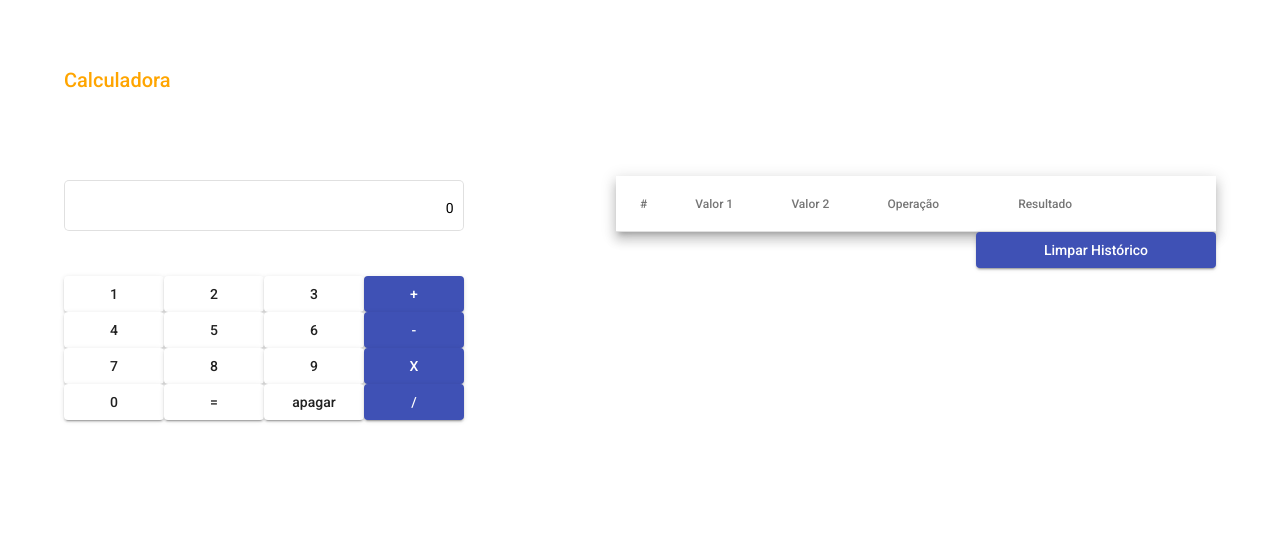
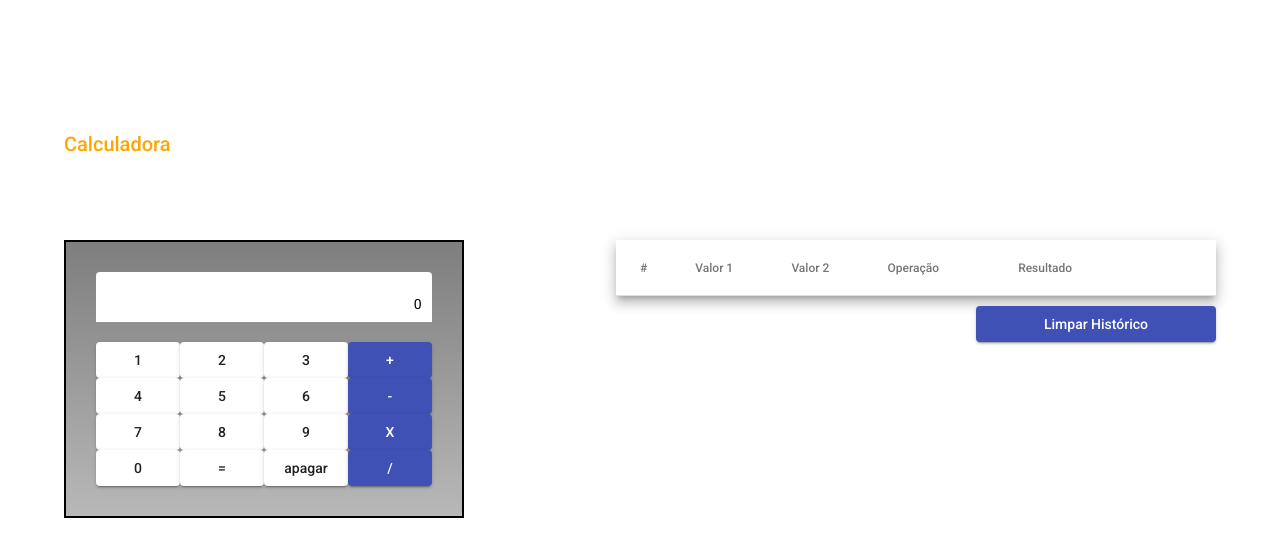
Before and after one commit to thincaa/simple-calculator, an Angular app: page / in a window 1280 px wide. Shown: the top 556 px of the page. Built offline with nearby package versions, Linux system fonts and the light colour scheme.

Commit message:
correções

```diff
--- a/src/app/calculator/calculator.component.css
+++ b/src/app/calculator/calculator.component.css
@@ -15,3 +15,13 @@ table {
 h2 {
     color: orange;
 }
+:host::ng-deep .mat-form-field-appearance-fill .mat-form-field-flex{
+  background-color: white;
+}
+
+.calculator{
+  background: linear-gradient(180deg, #7e7e7e 0%, #b8b8b8 100%);
+  padding: 30px;
+  /* background-color: rgb(169, 182, 182); */
+  border: solid black 2px;
+}
--- a/src/app/calculator/calculator.component.html
+++ b/src/app/calculator/calculator.component.html
@@ -1,13 +1,14 @@
 <div>
-    <div style="padding: 5% 5%">
+    <div style="padding: 10% 0 0 5%" >
         <h2>
             Calculadora
         </h2>
     </div>
     <div class="container">
-        <div style="width: 400px; padding:  0 5%;">
-            <div>
-                <mat-form-field appearance="outline" style="width: 100%; height: 100px; text-align: right;">
+        <div style="width: 400px; padding: 5%;">
+            <div class="calculator">
+                <div >
+                    <mat-form-field appearance="fill" style="width: 100%; text-align: right;">
                         <input matInput readonly="true" [(ngModel)]="result">
                     </mat-form-field>
                     <button mat-raised-button (click)="insertChar('1')">1</button>
@@ -34,7 +35,9 @@
                     <button mat-raised-button color="primary" (click)="executeOperation(4)">/</button>
                 </div>
             </div>
-        <div style="width: 600px; padding: 0 5%;">
+
+        </div>
+        <div style="width: 600px; padding: 5%;">
             <table mat-table [dataSource]="dataSource" class="mat-elevation-z8">
 
                 <!-- Position Column -->
@@ -70,7 +73,7 @@
                 <tr mat-header-row *matHeaderRowDef="displayedColumns"></tr>
                 <tr mat-row *matRowDef="let row; columns: displayedColumns;"></tr>
             </table>
-            <div style="display: flex; flex-wrap: wrap; justify-content: flex-end;">
+            <div style="display: flex; flex-wrap: wrap; justify-content: flex-end; padding: 10px 0;">
                 <button style="width: 40%;" mat-raised-button color="primary" (click)="cleanHistory()">Limpar
                     Histórico</button>
             </div>
--- a/src/app/calculator/calculator.component.ts
+++ b/src/app/calculator/calculator.component.ts
@@ -56,7 +56,7 @@ export class CalculatorComponent {
         this.firstValue = Number(this.result);
         this.result += ' ';
       }
-    }
+      if (!this.operation) {
         if (operation === enumOperation.addition) {
           this.operation = 'Adição';
           this.result += '+ ';
@@ -72,6 +72,8 @@ export class CalculatorComponent {
         if (operation === enumOperation.division) {
           this.operation = 'Divisão';
           this.result += '/ ';
+        }
+      }
     }
   }
 
@@ -125,6 +127,7 @@ export class CalculatorComponent {
     this.resetResult = true;
     this.firstValue = 0;
     this.secondValue = 0;
+    this.operation = undefined;
   }
 
   cleanHistory(): void {
```
Lines whose indentation alone changed are shown as unchanged.
